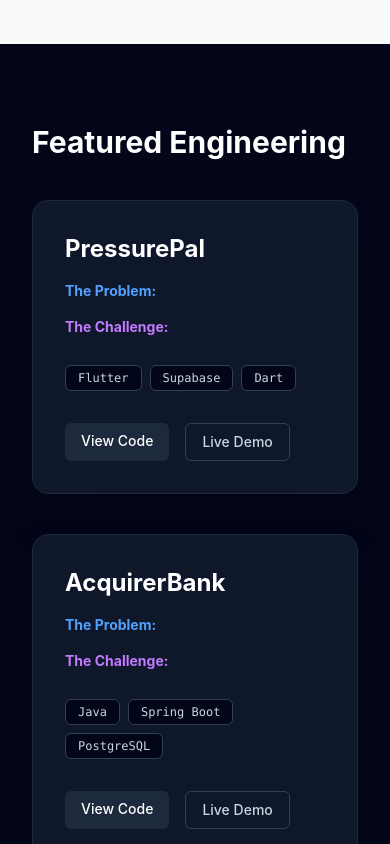
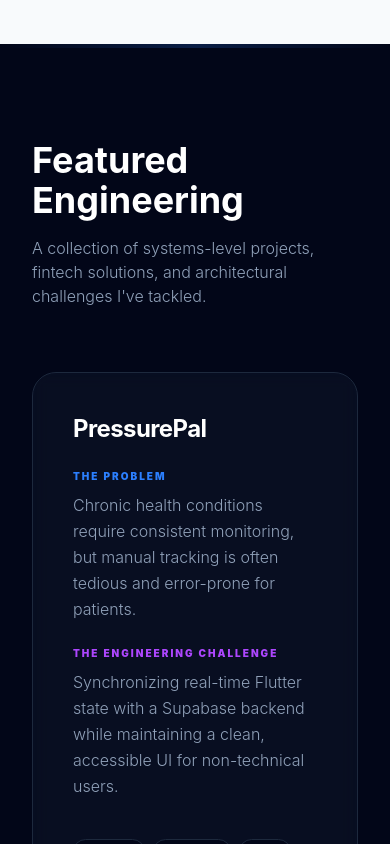
Before and after one commit to Akhamdyy/Portfolio, a React (Vite) app: page / in a window 390 px wide. Shown: the part 3780-4624 px from the top of the page. Built offline with nearby package versions, Linux system fonts and the light colour scheme.

Commit message:
Final Production Build: Deep Dives, Refined Project Logic, and Bug Fixes

```diff
--- a/src/components/Extras.jsx
+++ b/src/components/Extras.jsx
@@ -1,37 +1,36 @@
 import { GitHubCalendar } from 'react-github-calendar';
 import { motion } from 'framer-motion';
 
-const blogPosts = [
+const systemDives = [
   {
-    title: "Configuring OSPF and RIP Routing Protocols",
-    date: "November 2025",
-    description: "A deep dive into complex network topology configuration and troubleshooting using Cisco Packet Tracer.",
-    readTime: "5 min read"
+    title: "Signal Digitization & ADM Logic",
+    tag: "Telecommunications",
+    description: "Architectural analysis of Adaptive Delta Modulation systems, focusing on reducing slope overload distortion and improving signal-to-noise ratios.",
   },
   {
-    title: "TCP/UDP Protocol Analysis & Handshakes",
-    date: "October 2025",
-    description: "Analyzing packet captures to understand the TCP three-way handshake and UDP DNS lookups using Wireshark.",
-    readTime: "4 min read"
+    title: "PLL Control System Stability",
+    tag: "Control Engineering",
+    description: "Designing Lead-Lag compensators for 2nd order Phase-Locked Loops to ensure high-frequency stability and lock-in range optimization.",
   },
   {
-    title: "Designing a Phase-Locked Loop (PLL) System",
-    date: "December 2025",
-    description: "Control systems engineering notes on state-space analysis, stability, and controller design for a PLL project.",
-    readTime: "8 min read"
+    title: "Low-Level Memory Virtualization",
+    tag: "Operating Systems",
+    description: "A deep dive into address translation logic, page table structures, and the implementation of a software-based Memory Management Unit.",
   }
 ];
 
 export default function Extras() {
   return (
-    <section className="py-20 px-8 md:px-24 bg-slate-900 border-t border-slate-800">
-      <div className="max-w-6xl mx-auto grid grid-cols-1 lg:grid-cols-2 gap-16">
+    <section className="py-24 px-8 md:px-24 bg-slate-900 border-t border-slate-800">
+      <div className="max-w-7xl mx-auto grid grid-cols-1 lg:grid-cols-2 gap-20">
 
-        {/* GitHub Graph */}
+        {/* Left Side: GitHub Activity */}
         <div>
-          <h2 className="text-3xl font-bold text-white mb-8">Open Source Activity</h2>
-          <div className="bg-slate-950 border border-slate-800 p-6 rounded-xl overflow-x-auto">
-            {/* REPLACE 'yourusername' WITH YOUR ACTUAL GITHUB USERNAME */}
+          <h2 className="text-3xl font-bold text-white mb-8 flex items-center gap-3">
+            <span className="w-8 h-[2px] bg-blue-500"></span>
+            Open Source Activity
+          </h2>
+          <div className="bg-slate-950 border border-slate-800 p-8 rounded-2xl overflow-x-auto">
             <GitHubCalendar
               username="Akhamdyy"
               colorScheme="dark"
@@ -40,28 +39,30 @@
               }}
             />
           </div>
+          <p className="text-slate-500 text-xs mt-4 font-mono">// Visualizing consistent delivery & code frequency</p>
         </div>
 
-        {/* Technical Notes / Blog */}
+        {/* Right Side: Engineering Deep Dives */}
         <div>
-          <h2 className="text-3xl font-bold text-white mb-8">Technical Notes</h2>
-          <div className="space-y-6">
-            {blogPosts.map((post, index) => (
+          <h2 className="text-3xl font-bold text-white mb-8 flex items-center gap-3">
+            <span className="w-8 h-[2px] bg-purple-500"></span>
+            System Deep Dives
+          </h2>
+          <div className="space-y-4">
+            {systemDives.map((dive, index) => (
               <motion.div
                 key={index}
                 whileHover={{ x: 10 }}
-                className="group cursor-pointer border-l-2 border-slate-700 hover:border-blue-500 pl-6 transition-colors"
+                className="group bg-slate-950 border border-slate-800 p-6 rounded-xl transition-all hover:border-blue-500/40 cursor-default"
               >
-                <div className="flex items-center gap-3 text-xs font-mono text-slate-500 mb-2">
-                  <span>{post.date}</span>
-                  <span>•</span>
-                  <span>{post.readTime}</span>
-                </div>
-                <h3 className="text-xl font-bold text-slate-200 group-hover:text-blue-400 transition-colors mb-2">
-                  {post.title}
+                <span className="text-[10px] font-black uppercase tracking-[0.2em] text-blue-500 mb-2 block">
+                  {dive.tag}
+                </span>
+                <h3 className="text-lg font-bold text-slate-200 group-hover:text-white mb-2 transition-colors">
+                  {dive.title}
                 </h3>
-                <p className="text-slate-400 text-sm leading-relaxed">
-                  {post.description}
+                <p className="text-slate-400 text-sm leading-relaxed font-light">
+                  {dive.description}
                 </p>
               </motion.div>
             ))}
--- a/src/components/Projects.jsx
+++ b/src/components/Projects.jsx
@@ -4,93 +4,123 @@
 const projects = [
   {
     title: "PressurePal",
-    description: "A cross-platform mobile application built for seamless blood pressure tracking and health data management.",
+    problem: "Chronic health conditions require consistent monitoring, but manual tracking is often tedious and error-prone for patients.",
+    challenge: "Synchronizing real-time Flutter state with a Supabase backend while maintaining a clean, accessible UI for non-technical users.",
     techStack: ["Flutter", "Supabase", "Dart"],
-    repoLink: "https://github.com/Akhamdyy/PressurePal"
+    repoLink: "https://github.com/Akhamdyy/PressurePal",
+    demoLink: "https://github.com/Akhamdyy/PressurePal#readme"
   },
   {
     title: "AcquirerBank",
-    description: "A robust payment processing system designed to handle transactions securely and efficiently.",
+    problem: "Modern fintech requires high-availability systems capable of processing sensitive transaction data without latency or security leaks.",
+    challenge: "Implementing secure payment processing logic and relational data integrity using Spring Boot and PostgreSQL under ACID principles.",
     techStack: ["Java", "Spring Boot", "PostgreSQL"],
-    repoLink: "https://github.com/SuperPay-Internship-2025/AcquirerBank"
+    repoLink: "https://github.com/SuperPay-Internship-2025/AcquirerBank",
+    demoLink: "https://github.com/SuperPay-Internship-2025/AcquirerBank#readme"
   },
   {
     title: "Operating System Simulator",
-    description: "A low-level C program demonstrating core OS concepts including CPU scheduling algorithms and memory management.",
+    problem: "Understanding low-level hardware abstraction and process scheduling is difficult without a controlled, observable environment.",
+    challenge: "Manually managing memory allocation (MMU) and implementing pre-emptive CPU scheduling algorithms in pure C.",
     techStack: ["C", "System Architecture", "OS Concepts"],
-    repoLink: "https://github.com/Akhamdyy/OS-Process-Schedular"
+    repoLink: "https://github.com/Akhamdyy/OS-Process-Schedular",
+    demoLink: "https://github.com/Akhamdyy/OS-Process-Schedular#readme"
   },
   {
     title: "Collaborative Text Editor",
-    description: "A real-time text editing environment featuring live synchronization.",
+    problem: "Distributed teams need to edit documents simultaneously without version conflicts or noticeable lag.",
+    challenge: "Handling complex concurrency issues and maintaining state synchronization across multiple clients using WebSockets.",
     techStack: ["Java", "Spring Boot", "JavaFX", "WebSocket"],
-    repoLink: "https://github.com/Akhamdyy/Collaborative-Text-Editor"
+    repoLink: "https://github.com/Akhamdyy/Collaborative-Text-Editor",
+    demoLink: "https://github.com/Akhamdyy/Collaborative-Text-Editor#readme"
   },
   {
     title: "Microservice API Gateway",
-    description: "A backend-only API gateway for microservices using Node.js, Express, and MongoDB. Features user authentication and a scalable product catalog.",
+    problem: "Managing communication, authentication, and routing across multiple microservices creates significant architectural overhead.",
+    challenge: "Centralizing JWT authentication and implementing a scalable request-routing engine using Express and MongoDB.",
     techStack: ["Node.js", "Express", "MongoDB", "JWT"],
-    repoLink: "https://github.com/Akhamdyy/Microservice-API-Gateway" // Update link
+    repoLink: "https://github.com/Akhamdyy/Microservice-API-Gateway",
+    demoLink: "https://github.com/Akhamdyy/Microservice-API-Gateway#readme"
   },
   {
     title: "Credit Card Validation Form",
-    description: "A reactive Angular form with built-in validations for credit card details using the Luhn algorithm. Designed for high accuracy and security.",
+    problem: "Invalid payment data entries lead to high transaction failure rates and poor user experience in checkout flows.",
+    challenge: "Applying the Luhn Algorithm for real-time validation within a reactive Angular framework to ensure 100% data accuracy.",
     techStack: ["Angular", "TypeScript", "Luhn Algorithm"],
-    repoLink: "http://github.com/Akhamdyy/SuperPay-Validation-Form" // Update link
+    repoLink: "http://github.com/Akhamdyy/SuperPay-Validation-Form",
+    demoLink: "https://github.com/Akhamdyy/SuperPay-Validation-Form#readme"
   },
   {
     title: "SuperPay Checkout Page",
-    description: "A professional front-end checkout interface for SuperPay. Showcases responsive UI design, payment method handling, and integration-ready components.",
+    problem: "E-commerce conversion rates drop significantly if the final checkout interface is slow, unresponsive, or confusing.",
+    challenge: "Building a high-performance, responsive UI that handles complex payment states and integrates seamlessly with backend APIs.",
     techStack: ["Angular", "TypeScript", "UI/UX"],
-    repoLink: "https://github.com/Akhamdyy/SuperPay-Checkout-Page" // Update link
+    repoLink: "https://github.com/Akhamdyy/SuperPay-Checkout-Page",
+    demoLink: "https://github.com/Akhamdyy/SuperPay-Checkout-Page#readme"
   }
 ];
 
 export default function Projects() {
   return (
-    <section id="projects" className="py-20 px-8 md:px-24 bg-slate-950">
+    <section id="projects" className="py-24 px-8 md:px-24 bg-slate-950 relative overflow-hidden">
+      {/* Subtle Background Decoration */}
+      <div className="absolute top-0 left-0 w-full h-1 bg-gradient-to-r from-transparent via-blue-500/20 to-transparent"></div>
+
       <div className="max-w-7xl mx-auto">
-        <motion.h2
-          initial={{ opacity: 0 }} whileInView={{ opacity: 1 }} viewport={{ once: true }}
-          className="text-3xl font-bold text-white mb-10"
+        <motion.div
+          initial={{ opacity: 0, y: 20 }}
+          whileInView={{ opacity: 1, y: 0 }}
+          viewport={{ once: true }}
+          className="mb-16"
         >
-          Featured Engineering
-        </motion.h2>
+          <h2 className="text-4xl font-bold text-white mb-4">Featured Engineering</h2>
+          <p className="text-slate-400 max-w-2xl font-light">A collection of systems-level projects, fintech solutions, and architectural challenges I've tackled.</p>
+        </motion.div>
 
         <div className="grid grid-cols-1 lg:grid-cols-2 gap-10">
           {projects.map((project, index) => (
-            <Tilt key={index} tiltMaxAngleX={5} tiltMaxAngleY={5} glareEnable={true} glareMaxOpacity={0.1} glareColor="#ffffff" glarePosition="all" scale={1.02}>
+            <Tilt
+              key={index}
+              tiltMaxAngleX={3}
+              tiltMaxAngleY={3}
+              glareEnable={true}
+              glareMaxOpacity={0.05}
+              scale={1.01}
+            >
               <motion.div
-                initial={{ opacity: 0, y: 30 }} whileInView={{ opacity: 1, y: 0 }} viewport={{ once: true }} transition={{ delay: index * 0.1 }}
-                className="h-full flex flex-col border border-slate-800 bg-slate-900 p-8 rounded-2xl shadow-2xl"
+                initial={{ opacity: 0, y: 30 }}
+                whileInView={{ opacity: 1, y: 0 }}
+                viewport={{ once: true }}
+                transition={{ delay: index * 0.1 }}
+                className="h-full flex flex-col border border-slate-800 bg-slate-900/50 backdrop-blur-sm p-10 rounded-3xl transition-colors hover:border-blue-500/30"
               >
-                <h3 className="text-2xl font-bold text-white mb-4">{project.title}</h3>
+                <h3 className="text-2xl font-bold text-white mb-6 tracking-tight">{project.title}</h3>
 
-                <div className="space-y-4 flex-grow mb-6 text-sm">
+                <div className="space-y-6 flex-grow mb-10">
                   <div>
-                    <span className="font-bold text-blue-400 block mb-1">The Problem:</span>
-                    <p className="text-slate-300">{project.problem}</p>
+                    <span className="text-[10px] font-black uppercase tracking-[0.2em] text-blue-500 block mb-2">The Problem</span>
+                    <p className="text-slate-400 leading-relaxed font-light">{project.problem}</p>
                   </div>
                   <div>
-                    <span className="font-bold text-purple-400 block mb-1">The Challenge:</span>
-                    <p className="text-slate-300">{project.challenge}</p>
+                    <span className="text-[10px] font-black uppercase tracking-[0.2em] text-purple-500 block mb-2">The Engineering Challenge</span>
+                    <p className="text-slate-400 leading-relaxed font-light">{project.challenge}</p>
                   </div>
                 </div>
 
-                <div className="flex flex-wrap gap-2 mb-8">
+                <div className="flex flex-wrap gap-2 mb-10">
                   {project.techStack.map((tech, i) => (
-                    <span key={i} className="bg-slate-950 border border-slate-700 text-slate-300 px-3 py-1 rounded-md text-xs font-mono">
+                    <span key={i} className="bg-slate-950 border border-slate-800 text-slate-500 px-3 py-1 rounded-full text-[10px] font-mono uppercase tracking-wider">
                       {tech}
                     </span>
                   ))}
                 </div>
 
-                <div className="flex gap-4 mt-auto">
-                  <a href={project.repoLink} target="_blank" rel="noreferrer" className="text-white bg-slate-800 hover:bg-slate-700 px-4 py-2 rounded-md font-medium text-sm transition">
-                    View Code
+                <div className="flex items-center gap-6">
+                  <a href={project.repoLink} target="_blank" rel="noreferrer" className="text-white text-sm font-bold border-b-2 border-blue-600 pb-1 hover:text-blue-400 transition-colors">
+                    Source Code
                   </a>
-                  <a href={project.demoLink} target="_blank" rel="noreferrer" className="text-slate-300 border border-slate-700 hover:border-slate-500 px-4 py-2 rounded-md font-medium text-sm transition">
-                    Live Demo
+                  <a href={project.demoLink} target="_blank" rel="noreferrer" className="text-slate-400 text-sm font-medium hover:text-white transition-colors flex items-center gap-2">
+                    {project.demoLink.includes("readme") ? "Technical Docs" : "Live Simulation"} <span>→</span>
                   </a>
                 </div>
               </motion.div>
```
